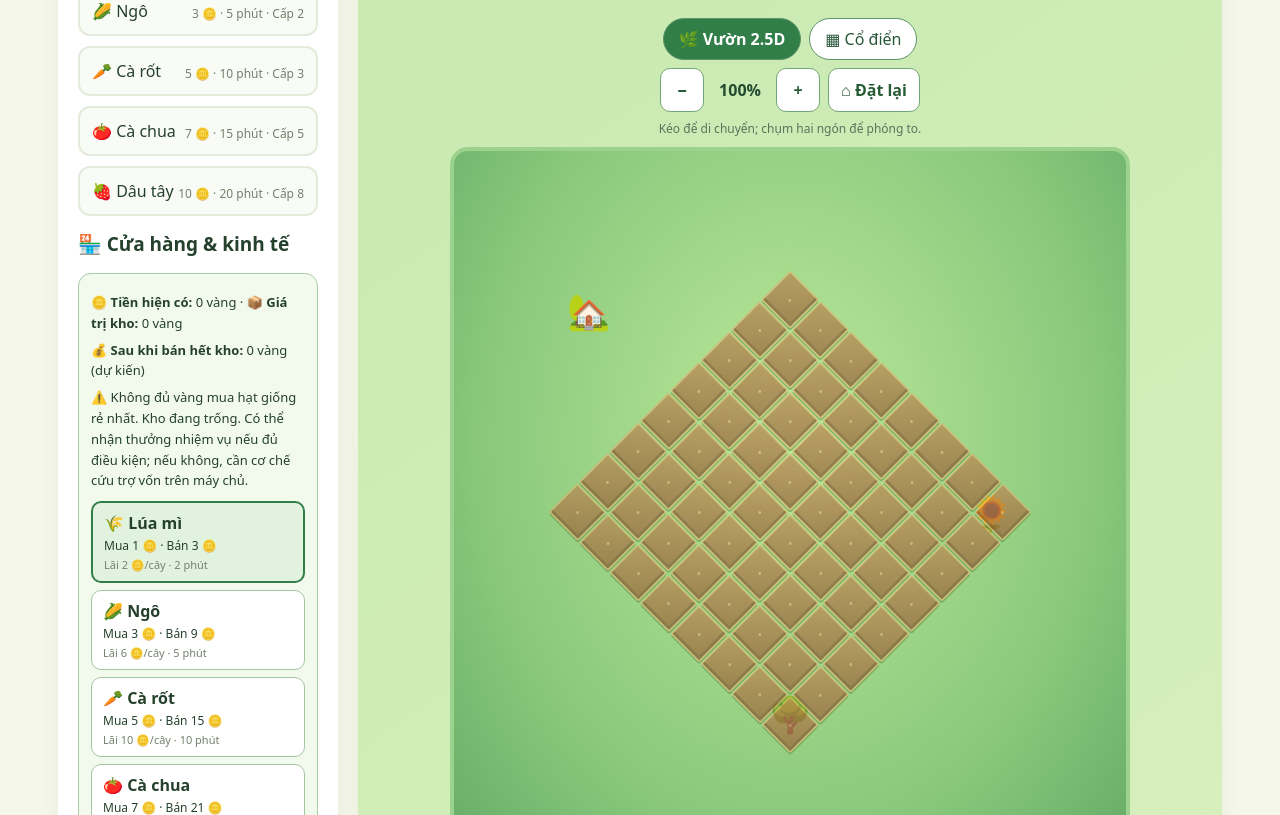
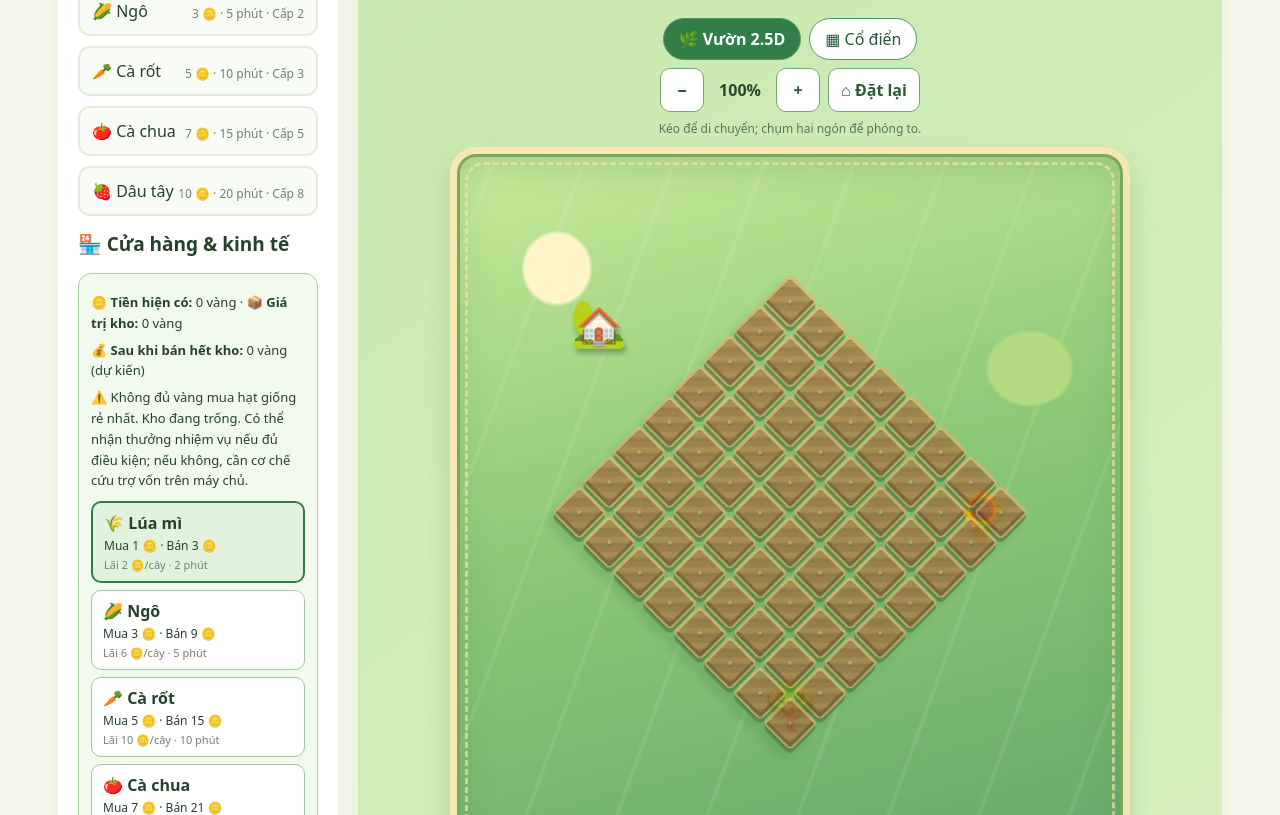
Before and after one commit to tradoanson/farm-world, a Next.js app: page / in a window 1280 px wide. Shown: the part 485-1300 px from the top of the page. Built offline with nearby package versions, Linux system fonts and the light colour scheme; no server answers.

Commit message:
Prototype bright 2.5D farm scenery and readable crop tiles with CSS only

```diff
--- a/app/style.css
+++ b/app/style.css
@@ -178,3 +178,46 @@ button{font:inherit}
 .buildings{display:grid;gap:9px}.buildings>div{padding:12px;background:#f1f8ed;border:1px solid #a2c8a1;border-radius:12px}.buildings p{font-size:12px;line-height:1.5;margin:6px 0}.buildings button{min-height:44px;padding:8px 12px;border:0;border-radius:9px;background:#327e49;color:white;font-weight:700;cursor:pointer}.buildings button:disabled{opacity:.5;cursor:not-allowed}.buildings button:focus-visible{outline:3px solid #245d9a;outline-offset:2px}
 
 /* V2.0 community */.community{padding:12px;border:1px solid #9dbda1;border-radius:12px;background:#f5fbf3}.community>label{display:block;font-size:13px;font-weight:700;margin:8px 0}.community>input{width:100%;min-height:44px;border:1px solid #7caa84;border-radius:9px;padding:8px}.community .community-check{display:flex;align-items:center;gap:9px;font-weight:500}.community-check input{width:20px;height:20px}.community .account-actions button{min-height:44px;border:1px solid #458357;border-radius:9px;background:#e3f4e3;color:#174d29;padding:9px}.community-list{display:grid;gap:5px;margin-top:10px}.community-list>div{display:flex;flex-wrap:wrap;justify-content:space-between;gap:5px;padding:8px;border:1px solid #d6e6d2;border-radius:8px;background:white;font-size:12px}
+
+/* Experimental 2.5D visual-only skin. No gameplay state, tile index or RPC changes.
+   The 8x8 DOM order stays intact; rotate the board and counter-rotate crop sprites. */
+.farm-scene.scene-iso{
+ background:
+  radial-gradient(ellipse at 15% 16%,#fff5c9 0 4%,transparent 4.5%),
+  radial-gradient(ellipse at 86% 30%,#b2db82 0 5%,transparent 5.5%),
+  repeating-linear-gradient(110deg,transparent 0 34px,#ffffff15 35px 38px,transparent 39px 85px),
+  linear-gradient(165deg,#c9eb9a 0%,#8dc875 47%,#64a96b 100%);
+ border:7px solid #f6e6b0;border-radius:26px;
+ box-shadow:inset 0 0 0 3px #79a95e,inset 0 12px 36px #467b4540,0 12px 26px #244a2c24;
+ overflow:hidden;
+}
+.farm-scene.scene-iso::before{
+ content:'';position:absolute;inset:8px;pointer-events:none;
+ border:3px dashed #f5e7a0a8;border-radius:19px;
+}
+.farm-scene.scene-iso .tiles{gap:5px;filter:drop-shadow(0 12px 5px #2e583b35)}
+.farm-scene.scene-iso .tile{
+ position:relative;
+ background:repeating-linear-gradient(135deg,#a66b3c 0 7px,#b67c46 8px 15px,#9d6437 16px 21px);
+ border:2px solid #e6b66c;
+ border-radius:7px;
+ box-shadow:inset 2px 2px #f2c785,inset -5px -5px #7a4a2a,4px 5px 0 #527b3d;
+ transition:filter .12s ease,box-shadow .12s ease;
+}
+.farm-scene.scene-iso .tile.ready{
+ background:repeating-linear-gradient(135deg,#d4a652 0 9px,#e9c16c 10px 19px);
+ border-color:#fff0a8;
+ box-shadow:inset 2px 2px #fff1aa,inset -5px -5px #ac7a37,4px 5px 0 #527b3d,0 0 12px #ffed79a8;
+}
+.farm-scene.scene-iso .tile:not(:disabled):hover{filter:brightness(1.13)}
+.farm-scene.scene-iso .tile:focus-visible{outline:4px solid #1659b8;outline-offset:3px;z-index:3}
+.farm-scene.scene-iso .tile>span{filter:drop-shadow(1px 3px 1px #3c512e88);font-size:clamp(20px,3.5vw,36px)}
+.farm-scene.scene-iso .farm-decor{font-size:clamp(26px,4vw,46px);filter:drop-shadow(2px 5px 2px #2e603c66)}
+.farm-scene.scene-iso .tile.locked{filter:grayscale(.7);opacity:.55}
+@media(max-width:800px){
+ .farm-scene.scene-iso{border-width:4px;border-radius:18px}
+ .farm-scene.scene-iso .tiles{gap:3px}
+ .farm-scene.scene-iso .tile{border-width:1px;border-radius:3px;box-shadow:inset -2px -2px #7a4a2a,2px 3px 0 #527b3d}
+ .farm-scene.scene-iso .tile>span{font-size:clamp(13px,4.2vw,23px)}
+}
+@media(prefers-reduced-motion:reduce){.farm-scene.scene-iso .tile{transition:none}}
```
